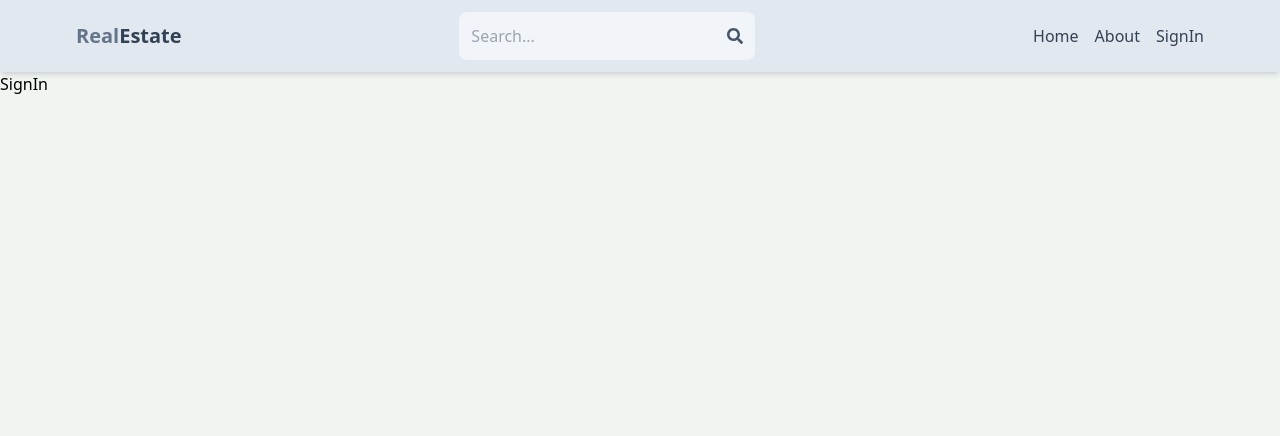
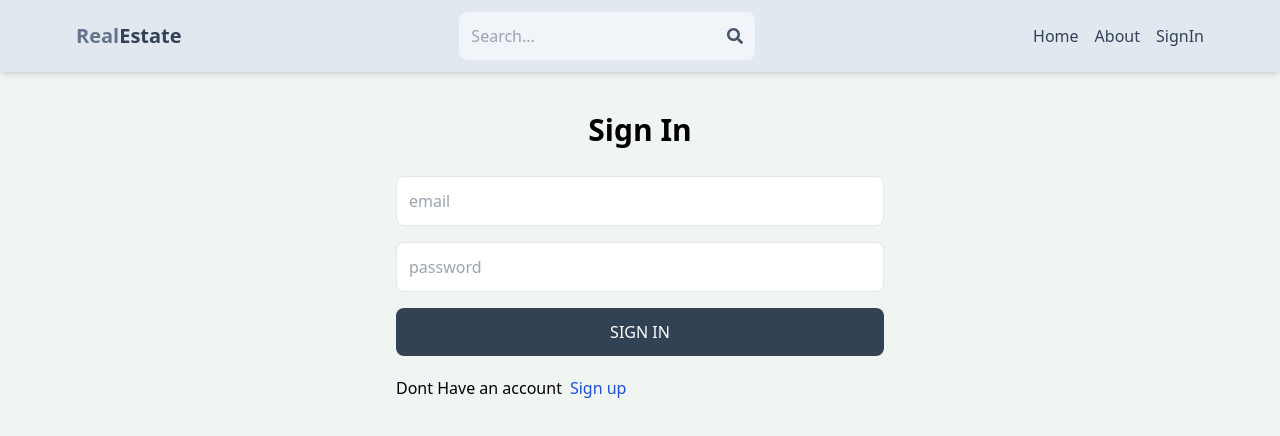
Before and after one commit to akash11-01/Real-Estate, a React (Vite) app in the folder real-state/: page /sign-in in a window 1280 px wide. Shown: the top 436 px of the page. Built offline with nearby package versions, Linux system fonts and the light colour scheme.

Commit message:
complete signin ui

```diff
--- a/real-state/src/pages/SignIn.jsx
+++ b/real-state/src/pages/SignIn.jsx
@@ -1,7 +1,78 @@
-import React from 'react'
+import { set } from 'mongoose';
+import React, { useState } from 'react'
+import { Link, useNavigate } from 'react-router-dom'
 
 export default function SignIn() {
+  const [formData, setFormData] = useState({});
+  const [error, setError] = useState(null);
+  const [loading, setLoading] = useState(false);
+  const navigate  = useNavigate();
+
+  const handleChange = (e) => {
+    setFormData({ ...formData, [e.target.id]: e.target.value });
+  }
+
+  const handleSubmit = async (e) => {
+    e.preventDefault();
+    // console.log(formData);
+
+    try {
+      setLoading(true);
+      const res = await fetch('/api/auth/signin',
+        {
+          method: 'POST',
+          headers: {
+            'Content-Type': 'application/json'
+          },
+          body: JSON.stringify(formData)
+        }
+      );
+
+      // changing the response we get to json
+      const data = await res.json();
+      console.log(data);
+
+      if(data.success === false){
+        setLoading(false);
+        setError(data.message);
+        return;
+      }
+      setLoading(false);
+      setError(null);
+      navigate('/');
+      // console.log(data);
+    } catch (error) {
+      setLoading(false);
+      setError(error.message);
+    }
+  }
   return (
-    <div>SignIn</div>
+    <div className='p-3 max-w-lg mx-auto'>
+      <h1 className='text-3xl text-center font-semibold my-7'>Sign In</h1>
+      <form onSubmit={handleSubmit} className='flex flex-col gap-4'>
+        <input type="email" placeholder='email'
+        className='border p-3 rounded-lg' id='email'
+        onChange={handleChange}/>
+
+        <input type="password" placeholder='password'
+       className='border p-3 rounded-lg' id='password'
+       onChange={handleChange}/>
+
+
+        <button disabled={loading} className='bg-slate-700 text-white p-3 rounded-lg uppercase hover:opacity-95 disabled:opacity-80'>
+          {loading ? 'loading' : 'Sign in'}
+        </button>
+      </form>
+
+      <div className='flex gap-2 mt-5'>
+        <p>Dont Have an account</p>
+        <Link to='/sign-up'>
+          <span className='text-blue-700'>Sign up</span>
+        </Link>
+      </div>
+      {
+        error && <p className='text-red-500 mt-5'>{error}</p>
+      }
+    </div>
   )
 }
```
